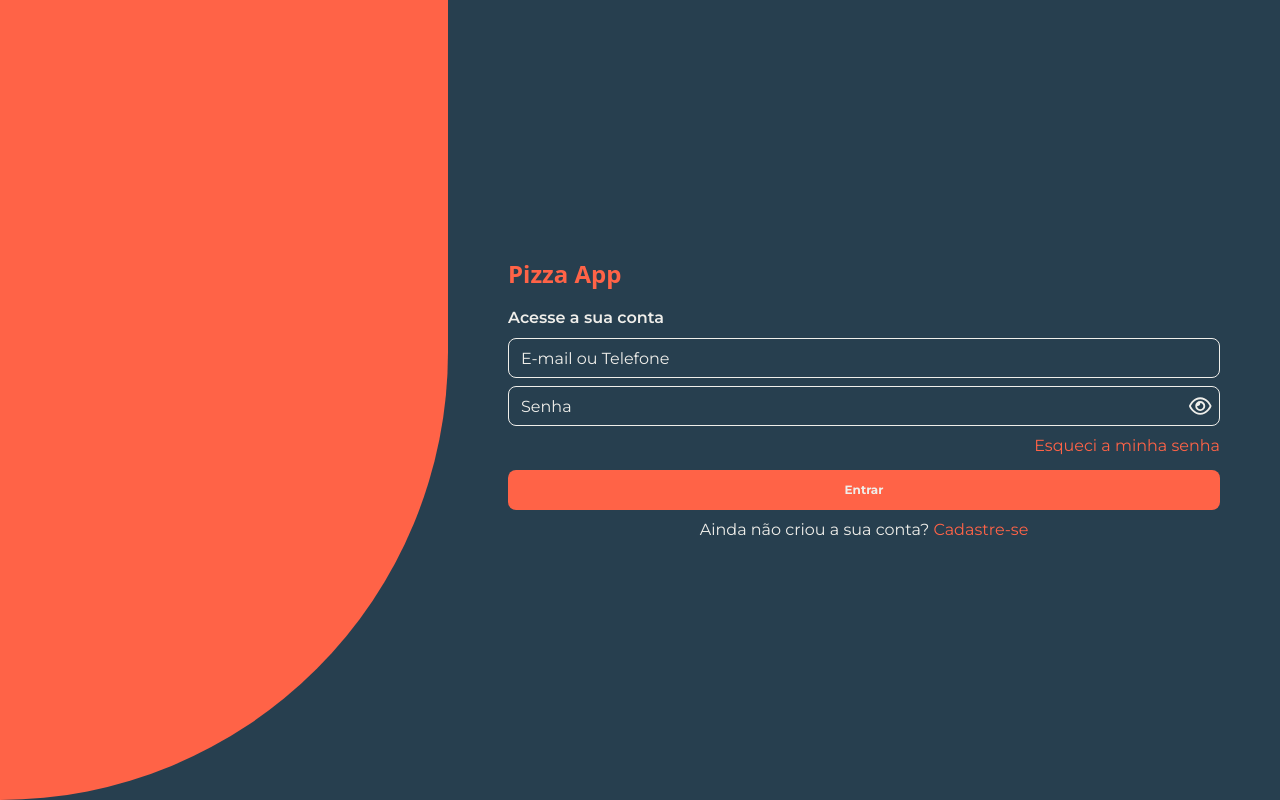
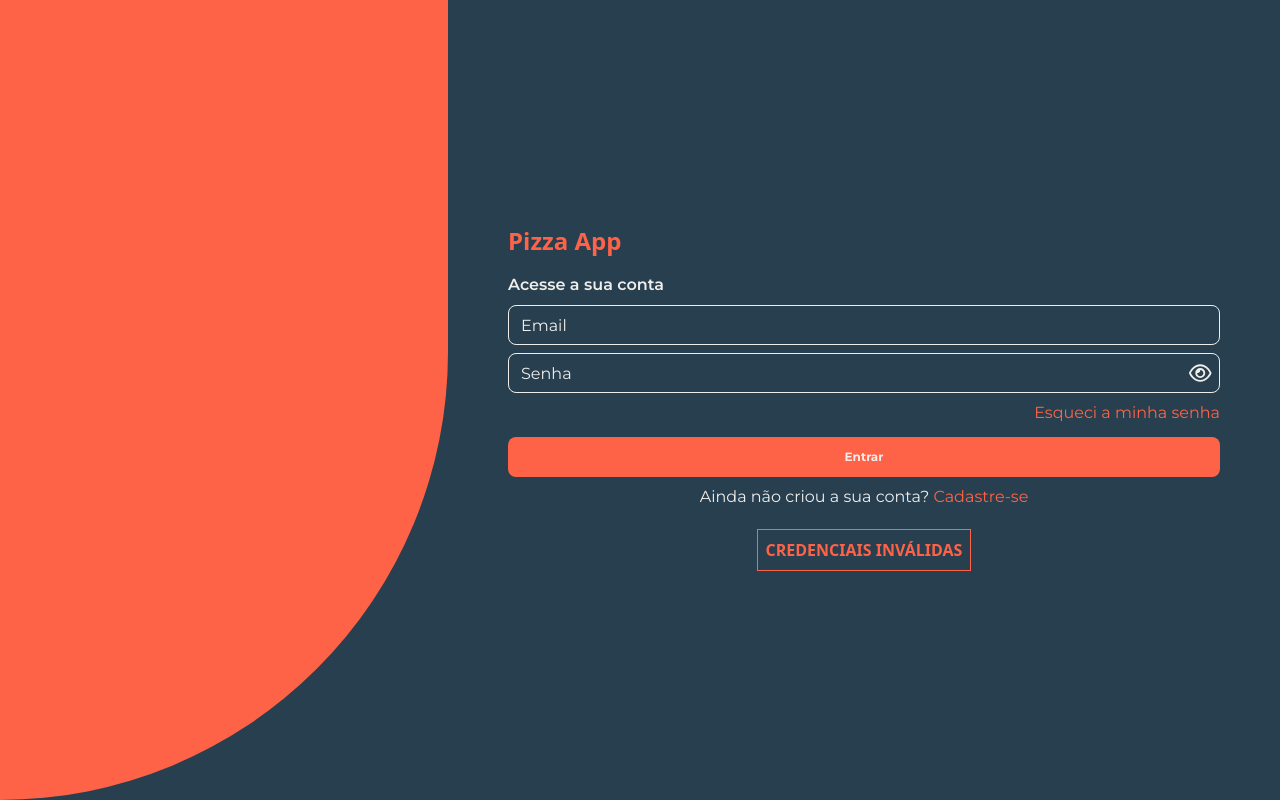
Before and after one commit to alexsandro49/pizza-app, a Vue app: page / in a window 1280 px wide. Both pictures are taken after typing "name@example.com", "Sample123" into the empty fields and a click on the button "Entrar". Built offline with nearby package versions, Linux system fonts and the light colour scheme; no server answers.

Commit message:
fix: forms logic

```diff
--- a/src/components/SignInForm.vue
+++ b/src/components/SignInForm.vue
@@ -27,32 +27,28 @@ async function loginHandler() {
 
   user.value.email = "";
   user.value.password = "";
+  loginError.value = true;
 }
 
-watch([user.value.email, user.value.password], () => {
-  loginError.value = false;
-
+watch([() => user.value.email, () => user.value.password], () => {
   if (
-    user.value.email === "" &&
-    user.value.password === "" &&
-    !loginError.value
+    (user.value.email !== "" || user.value.password !== "") &&
+    loginError.value
   ) {
-    loginError.value = true;
+    loginError.value = false;
   }
 });
 
 onMounted(() => {
-  user.value.id = "";
   user.value.name = "";
   user.value.email = "";
-  user.value.password = "";
 });
 </script>
 
 <template>
   <div
     :class="{ dark: configStore.darkTheme }"
-    class="box-border h-52 w-full items-center flex flex-col mt-4"
+    class="h-80 w-full items-center flex flex-col mt-4"
   >
     <h2
       class="text-charcoal dark:text-isabelline font-montserrat mb-2 font-semibold text-base md:self-start"
@@ -67,7 +63,7 @@ onMounted(() => {
         v-model="user.email"
         class="dark:text-isabelline dark:border-isabelline dark:outline-isabelline dark:placeholder:text-isabelline mb-2 border-1 rounded-lg h-10 w-full pl-3 text-charcoal border-charcoal outline-charcoal"
         type="email"
-        placeholder="E-mail ou Telefone"
+        placeholder="Email"
       />
 
       <div
@@ -104,27 +100,15 @@ onMounted(() => {
       >
     </p>
 
-    <Transition>
-      <p
-        v-show="loginError"
-        class="mt-5 text-tomato text-base font-bold border-1 p-2 m-1"
-      >
-        CREDENCIAIS INVÁLIDAS
-      </p>
-    </Transition>
+    <p
+      :class="{ visible: loginError }"
+      class="mt-5 text-tomato text-base font-bold border-1 p-2 m-1 invisible"
+    >
+      CREDENCIAIS INVÁLIDAS
+    </p>
   </div>
 </template>
 
 <style scoped>
 @reference "@/assets/main.css";
-
-.v-enter-active,
-.v-leave-active {
-  transition: opacity 0.8s ease;
-}
-
-.v-enter-from,
-.v-leave-to {
-  opacity: 0;
-}
 </style>
--- a/src/components/SignUpForm.vue
+++ b/src/components/SignUpForm.vue
@@ -1,7 +1,7 @@
 <script lang="ts" setup>
 import type { IUser } from "@/utils/types";
 import { FontAwesomeIcon } from "@fortawesome/vue-fontawesome";
-import { onMounted, ref } from "vue";
+import { onMounted, ref, watch } from "vue";
 import { useUsersStore } from "@/stores/users";
 import { useConfigStore } from "@/stores/config";
 
@@ -18,11 +18,25 @@ const user = ref<IUser>({
 });
 const passwordConfirmation = ref("");
 
+const signUpError = ref(false);
+
 function changeFormTypeHandler() {
   emit("changeFormType");
 }
 
+function validateEmail(value: string) {
+  const regex = /^[^\s@]+@[^\s@]+\.[^\s@]+$/;
+  return regex.test(value);
+}
+
 async function createAccount() {
+  if (
+    user.value.name !== "" &&
+    user.value.email !== "" &&
+    user.value.password !== "" &&
+    user.value.password === passwordConfirmation.value &&
+    validateEmail(user.value.email)
+  ) {
     await usersStore.register(
       user.value.name,
       user.value.email,
@@ -30,11 +44,23 @@ async function createAccount() {
     );
   }
 
+  signUpError.value = true;
+}
+
+watch([() => user.value.password, () => passwordConfirmation.value], () => {
+  if (
+    (user.value.password !== "" || passwordConfirmation.value !== "") &&
+    signUpError.value
+  ) {
+    signUpError.value = false;
+  }
+});
+
 onMounted(() => {
-  user.value.id = "";
   user.value.name = "";
   user.value.email = "";
   user.value.password = "";
+  passwordConfirmation.value = "";
 });
 </script>
 
@@ -61,7 +87,7 @@ onMounted(() => {
         class="dark:text-white dark:border-white dark:outline-white dark:placeholder:text-white mb-2 border-1 rounded-lg h-10 w-full pl-3 text-small-gray border-small-gray"
         type="email"
         v-model="user.email"
-        placeholder="E-mail ou Telefone"
+        placeholder="Seu melhor E-mail"
       />
       <div
         class="dark:border-white dark:outline-white focus-within:outline-1 outline-small-gray mb-2 pr-2 w-full flex items-center h-10 border-small-gray border-1 rounded-lg focus:border-1"
@@ -106,5 +132,12 @@ onMounted(() => {
         >Acesse ela aqui</span
       >
     </p>
+
+    <p
+      :class="{ visible: signUpError }"
+      class="mt-5 text-tomato text-base font-bold border-1 p-2 m-1 invisible"
+    >
+      CREDENCIAIS INVÁLIDAS
+    </p>
   </div>
 </template>
```
Lines whose indentation alone changed are shown as unchanged.
